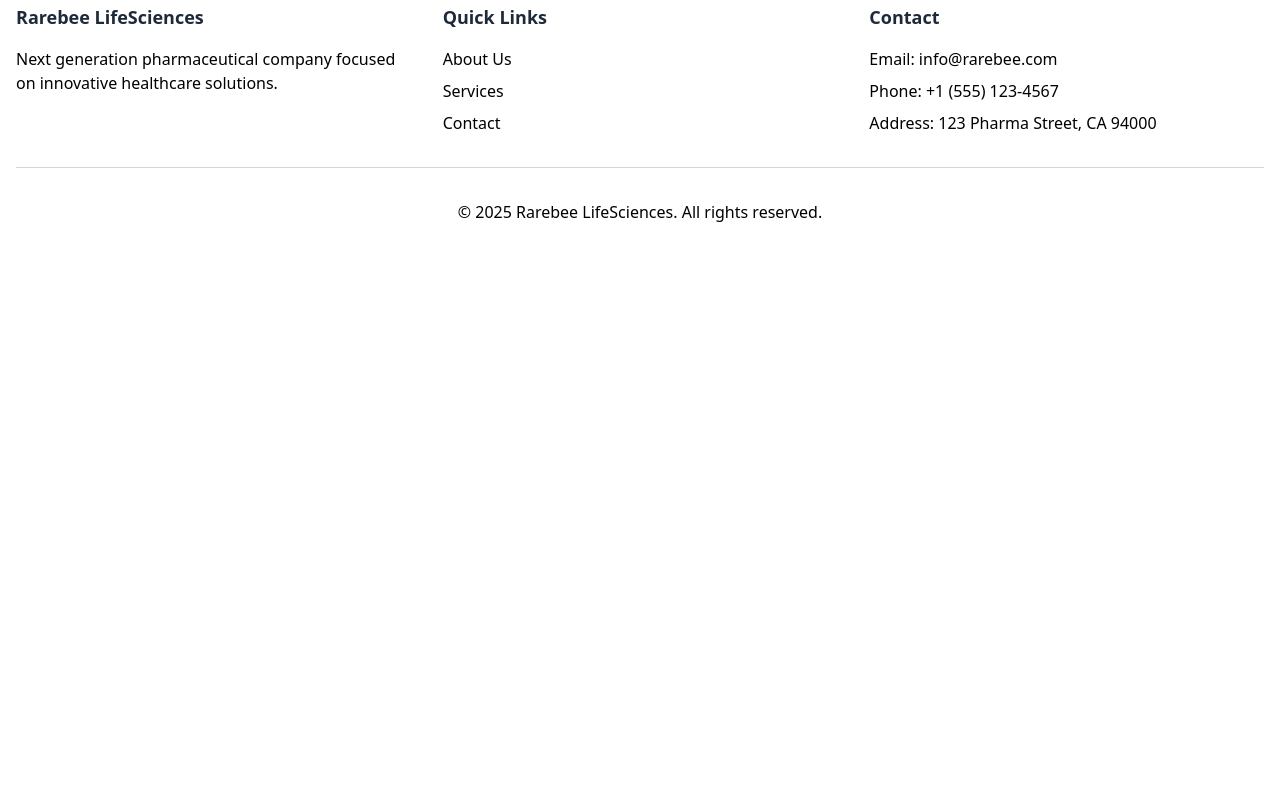
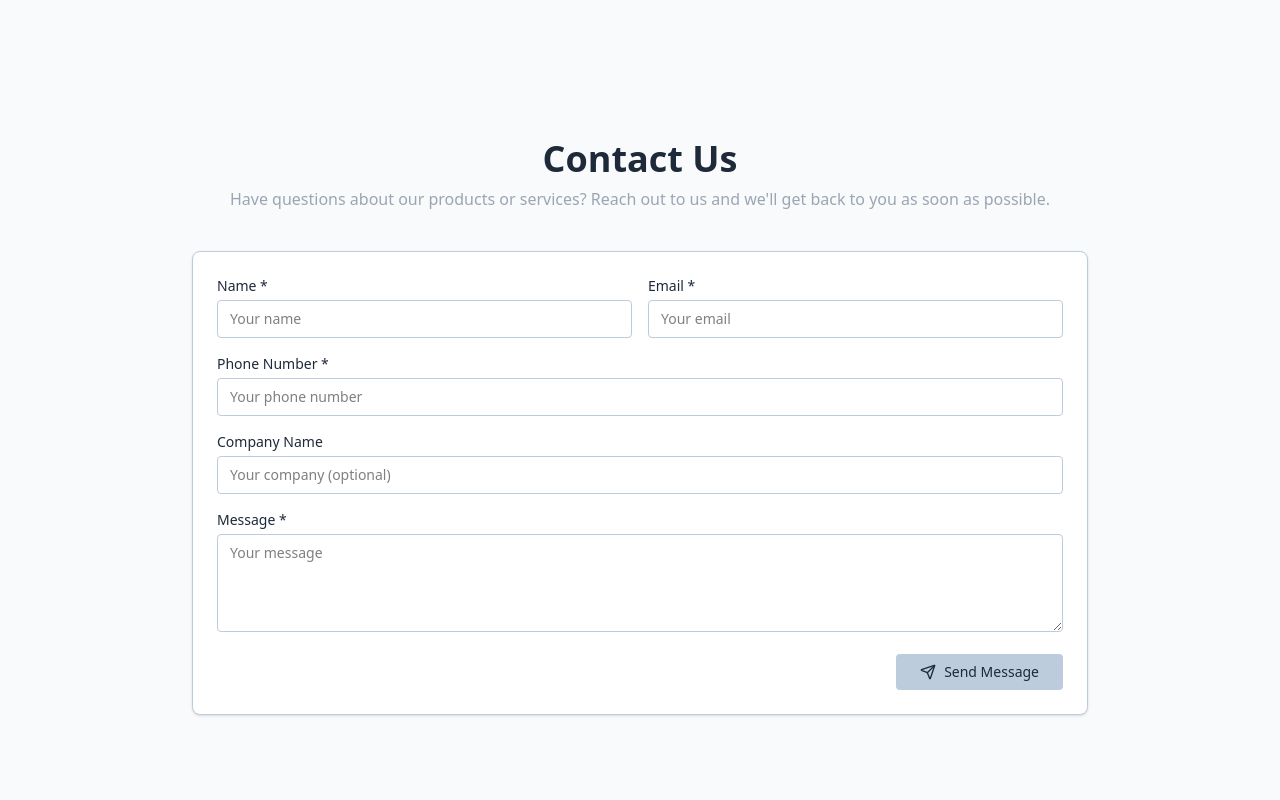
Before and after one commit to dhruvxvaishnav/Rarebee-Lifesciences, a Next.js app: page / in a window 1280 px wide. Shown: the part 3500-4300 px from the top of the page. Before the commit the page ends 3756 px from the top, so only its background shows below. Built offline with nearby package versions, Linux system fonts and the light colour scheme.

Commit message:
Contact Form UI Creation

```diff
--- a/app/page.tsx
+++ b/app/page.tsx
@@ -3,6 +3,7 @@ import Hero from "@/components/Hero";
 import Footer from "@/components/Footer";
 import About from "@/components/About";
 import Products from "@/components/Products";
+import Contact from "@/components/Contact";
 
 export default function Home() {
   return (
@@ -12,6 +13,7 @@ export default function Home() {
         <Hero />
         <About />
         <Products />
+        <Contact />
       </main>
       <Footer />
     </>
--- /dev/null
+++ b/components/Contact.tsx
@@ -0,0 +1,225 @@
+"use client";
+
+import React, { useState } from "react";
+import { Send } from "lucide-react";
+
+interface FormData {
+  name: string;
+  email: string;
+  phone: string;
+  company: string;
+  message: string;
+}
+
+interface FormErrors {
+  name?: string;
+  email?: string;
+  phone?: string;
+  message?: string;
+}
+
+const Contact = () => {
+  const [formData, setFormData] = useState<FormData>({
+    name: "",
+    email: "",
+    phone: "",
+    company: "",
+    message: "",
+  });
+
+  const [errors, setErrors] = useState<FormErrors>({});
+
+  const handleChange = (
+    e: React.ChangeEvent<HTMLInputElement | HTMLTextAreaElement>
+  ) => {
+    const { name, value } = e.target;
+    setFormData((prev) => ({
+      ...prev,
+      [name]: value,
+    }));
+  };
+
+  const validateForm = () => {
+    const newErrors: FormErrors = {};
+
+    if (!formData.name.trim()) newErrors.name = "Name is required";
+    if (!formData.email.trim()) {
+      newErrors.email = "Email is required";
+    } else if (!/\S+@\S+\.\S+/.test(formData.email)) {
+      newErrors.email = "Email is invalid";
+    }
+    if (!formData.phone.trim()) newErrors.phone = "Phone number is required";
+    if (!formData.message.trim()) newErrors.message = "Message is required";
+
+    setErrors(newErrors);
+    return Object.keys(newErrors).length === 0;
+  };
+
+  const handleSubmit = (e: any) => {
+    e.preventDefault();
+
+    if (validateForm()) {
+      // Form submission logic would go here
+      console.log("Form submitted:", formData);
+      alert("Thank you for your message. We'll get back to you soon!");
+
+      // Reset form
+      setFormData({
+        name: "",
+        email: "",
+        phone: "",
+        company: "",
+        message: "",
+      });
+    }
+  };
+
+  return (
+    <section id="contactus" className="py-16 md:py-42 px-4 bg-[#F8FAFC]">
+      <div className="container mx-auto max-w-4xl">
+        <div className="text-center mb-10">
+          <h2 className="text-3xl md:text-4xl font-bold text-gray-800">
+            Contact Us
+          </h2>
+          <p className="text-md text-[#9AA6B2] mt-2">
+            Have questions about our products or services? Reach out to us and
+            we'll get back to you as soon as possible.
+          </p>
+        </div>
+
+        <div className="mx-auto bg-white rounded-lg shadow p-6 border border-[#BCCCDC]">
+          <form onSubmit={handleSubmit} className="space-y-4">
+            <div className="grid grid-cols-1 md:grid-cols-2 gap-4">
+              {/* Name and Email side by side */}
+              <div>
+                <label
+                  htmlFor="name"
+                  className="block text-gray-800 text-sm font-medium mb-1"
+                >
+                  Name *
+                </label>
+                <input
+                  type="text"
+                  id="name"
+                  name="name"
+                  value={formData.name}
+                  onChange={handleChange}
+                  className={`w-full px-3 py-2 text-sm rounded border ${
+                    errors.name ? "border-red-500" : "border-[#BCCCDC]"
+                  } focus:outline-none focus:ring-1 focus:ring-[#D9EAFD]`}
+                  placeholder="Your name"
+                />
+                {errors.name && (
+                  <p className="text-red-500 text-xs mt-1">{errors.name}</p>
+                )}
+              </div>
+
+              <div>
+                <label
+                  htmlFor="email"
+                  className="block text-gray-800 text-sm font-medium mb-1"
+                >
+                  Email *
+                </label>
+                <input
+                  type="email"
+                  id="email"
+                  name="email"
+                  value={formData.email}
+                  onChange={handleChange}
+                  className={`w-full px-3 py-2 text-sm rounded border ${
+                    errors.email ? "border-red-500" : "border-[#BCCCDC]"
+                  } focus:outline-none focus:ring-1 focus:ring-[#D9EAFD]`}
+                  placeholder="Your email"
+                />
+                {errors.email && (
+                  <p className="text-red-500 text-xs mt-1">{errors.email}</p>
+                )}
+              </div>
+            </div>
+
+            {/* Phone Number */}
+            <div>
+              <label
+                htmlFor="phone"
+                className="block text-gray-800 text-sm font-medium mb-1"
+              >
+                Phone Number *
+              </label>
+              <input
+                type="tel"
+                id="phone"
+                name="phone"
+                value={formData.phone}
+                onChange={handleChange}
+                className={`w-full px-3 py-2 text-sm rounded border ${
+                  errors.phone ? "border-red-500" : "border-[#BCCCDC]"
+                } focus:outline-none focus:ring-1 focus:ring-[#D9EAFD]`}
+                placeholder="Your phone number"
+              />
+              {errors.phone && (
+                <p className="text-red-500 text-xs mt-1">{errors.phone}</p>
+              )}
+            </div>
+
+            {/* Company Name */}
+            <div>
+              <label
+                htmlFor="company"
+                className="block text-gray-800 text-sm font-medium mb-1"
+              >
+                Company Name
+              </label>
+              <input
+                type="text"
+                id="company"
+                name="company"
+                value={formData.company}
+                onChange={handleChange}
+                className="w-full px-3 py-2 text-sm rounded border border-[#BCCCDC] focus:outline-none focus:ring-1 focus:ring-[#D9EAFD]"
+                placeholder="Your company (optional)"
+              />
+            </div>
+
+            {/* Message */}
+            <div>
+              <label
+                htmlFor="message"
+                className="block text-gray-800 text-sm font-medium mb-1"
+              >
+                Message *
+              </label>
+              <textarea
+                id="message"
+                name="message"
+                value={formData.message}
+                onChange={handleChange}
+                rows={4}
+                className={`w-full px-3 py-2 text-sm rounded border ${
+                  errors.message ? "border-red-500" : "border-[#BCCCDC]"
+                } focus:outline-none focus:ring-1 focus:ring-[#D9EAFD]`}
+                placeholder="Your message"
+              ></textarea>
+              {errors.message && (
+                <p className="text-red-500 text-xs mt-1">{errors.message}</p>
+              )}
+            </div>
+
+            {/* Submit Button */}
+            <div className="text-right">
+              <button
+                type="submit"
+                className="bg-[#BCCCDC] text-gray-800 px-6 py-2 text-sm rounded hover:bg-[#9AA6B2] transition-colors duration-200 flex items-center ml-auto"
+              >
+                <Send className="h-4 w-4 mr-2" />
+                Send Message
+              </button>
+            </div>
+          </form>
+        </div>
+      </div>
+    </section>
+  );
+};
+
+export default Contact;
```
